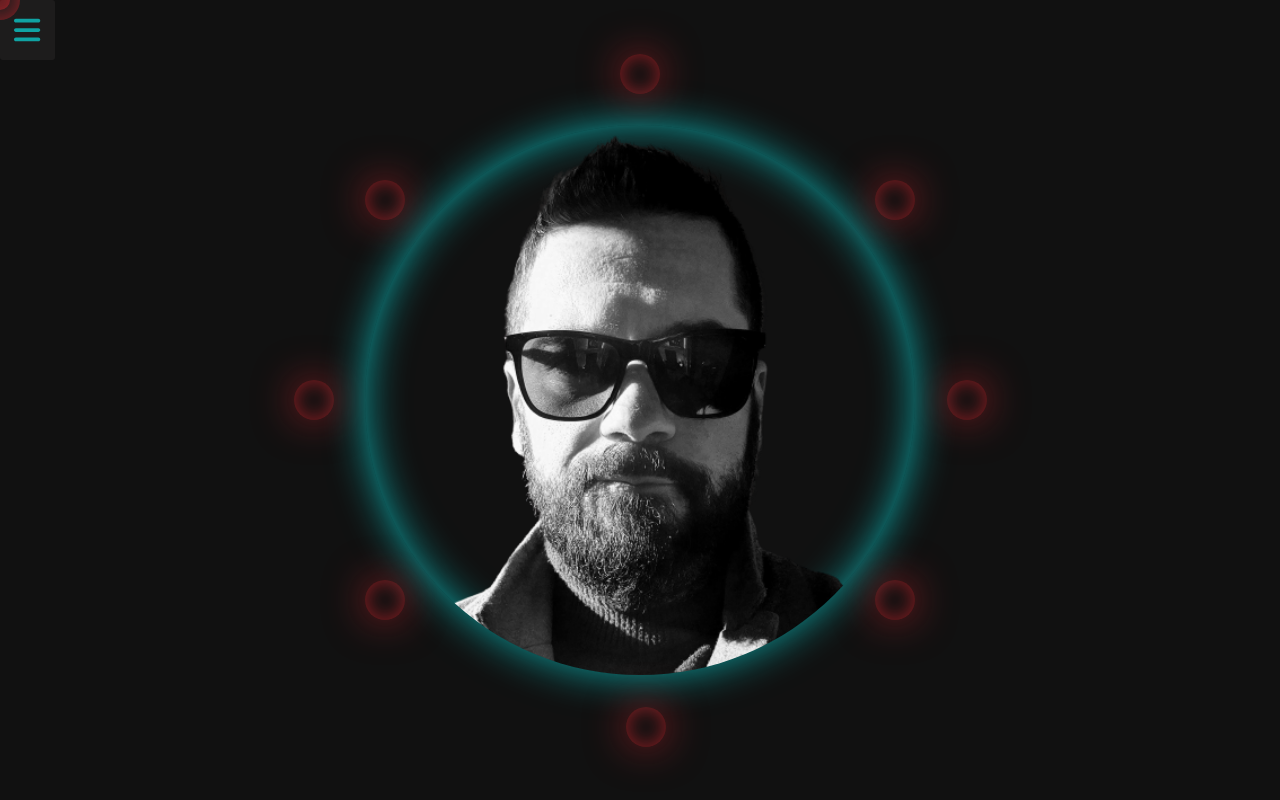
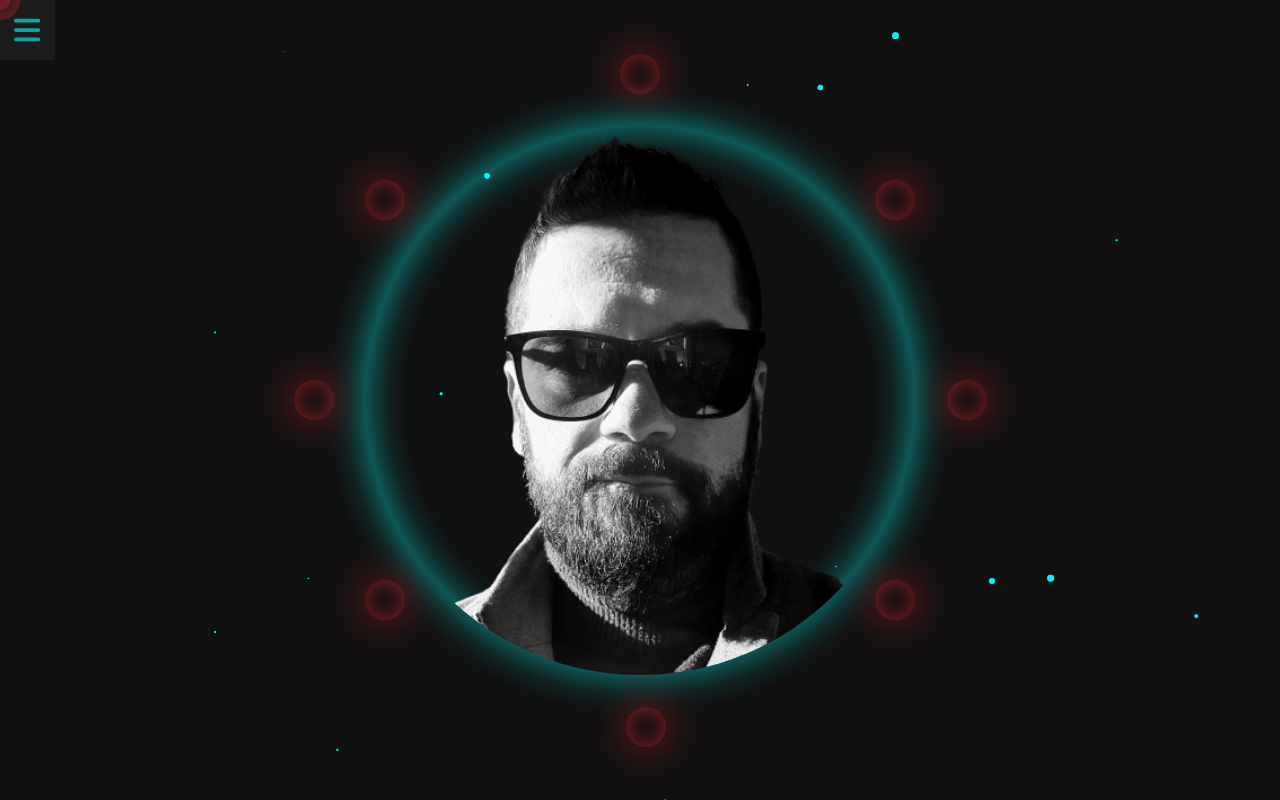
Before and after one commit to Nesh00/portfolio, a React (Create React App) app: page /about in a window 1280 px wide. Built offline with nearby package versions, Linux system fonts and the light colour scheme.

Commit message:
create Stars component background and add to About

```diff
--- a/src/components/About/About.jsx
+++ b/src/components/About/About.jsx
@@ -1,12 +1,14 @@
 import '../../css/About/About.css';
 import InfoBoard from '../InfoBoard';
 import Description from './Description';
+import Stars from './Stars';
 
 const About = () => {
   return (
     <main className='about'>
       <InfoBoard info={'select'} />
       <Description />
+      <Stars />
     </main>
   );
 };
--- /dev/null
+++ b/src/components/About/Stars.jsx
@@ -0,0 +1,64 @@
+import '../../css/About/Stars.css';
+import Particles from 'react-tsparticles';
+
+const options = {
+  fpsLimit: 60,
+  detectRetina: false,
+  particles: {
+    number: {
+      value: 8,
+      density: {
+        enable: true,
+        value_area: 300,
+      },
+    },
+    color: {
+      value: '#08fdfd99',
+    },
+    opacity: {
+      value: 0.8,
+    },
+    size: {
+      random: {
+        enable: true,
+        minimumValue: 0.3,
+      },
+      value: 4,
+    },
+    move: {
+      enable: true,
+      speed: 0.2,
+      direction: 'none',
+      random: false,
+      straight: false,
+      outModes: {
+        default: 'out',
+      },
+      attract: {
+        enable: false,
+        rotate: { x: 600, y: 1200 },
+      },
+      warp: true,
+    },
+  },
+  absorbers: {
+    orbits: true,
+    destroy: false,
+    size: {
+      value: 100,
+      limit: 100,
+      random: false,
+      density: 10,
+    },
+    position: {
+      x: 50,
+      y: 50,
+    },
+  },
+};
+
+const Stars = () => {
+  return <Particles options={options} className='stars' />;
+};
+
+export default Stars;
--- /dev/null
+++ b/src/css/About/Stars.css
@@ -0,0 +1,4 @@
+.stars {
+  position: absolute;
+  z-index: -1;
+}
--- a/src/css/Projects/SliderBtns.css
+++ b/src/css/Projects/SliderBtns.css
@@ -14,7 +14,7 @@
   border-radius: 50%;
   box-shadow: inset 0 0 3rem var(--bg-green-transparent),
     0 0 3rem var(--bg-green-transparent);
-  opacity: 1;
+  opacity: 0.8;
   transition: opacity 0.2s;
 }
 
```
